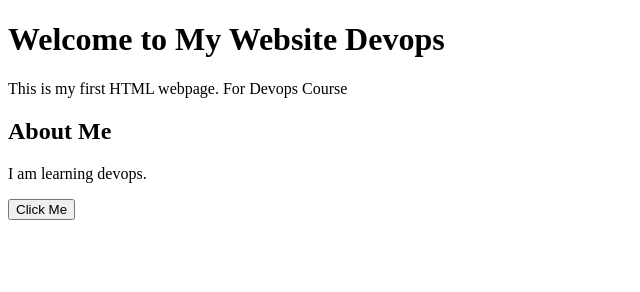
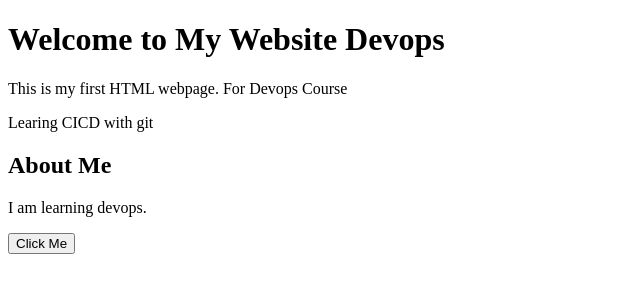
Before and after one commit to ajithbhuvi232-cell/htmlprctice, a plain HTML site: page webpage.html in a window 1280 px wide. Shown: the whole page, without its empty margins (0-640 px from the left). Drawn offline with Linux system fonts and the light colour scheme.

Commit message:
new lines added

```diff
--- a/webpage.html
+++ b/webpage.html
@@ -7,6 +7,7 @@
 
     <h1>Welcome to My Website Devops</h1>
     <p>This is my first HTML webpage. For Devops Course</p>
+    <p>Learing CICD with git</p>
 
     <h2>About Me</h2>
     <p>I am learning devops.</p>
```
